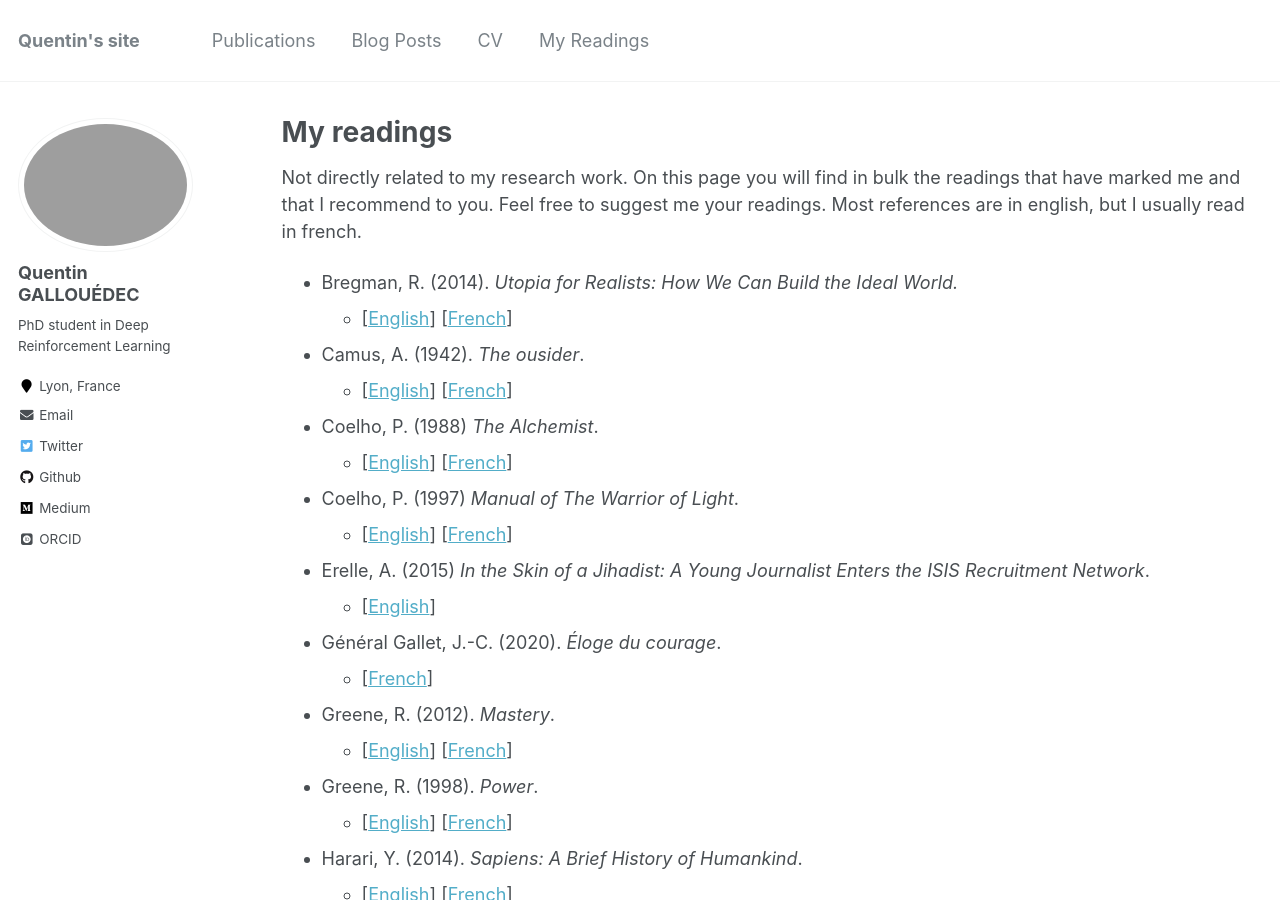
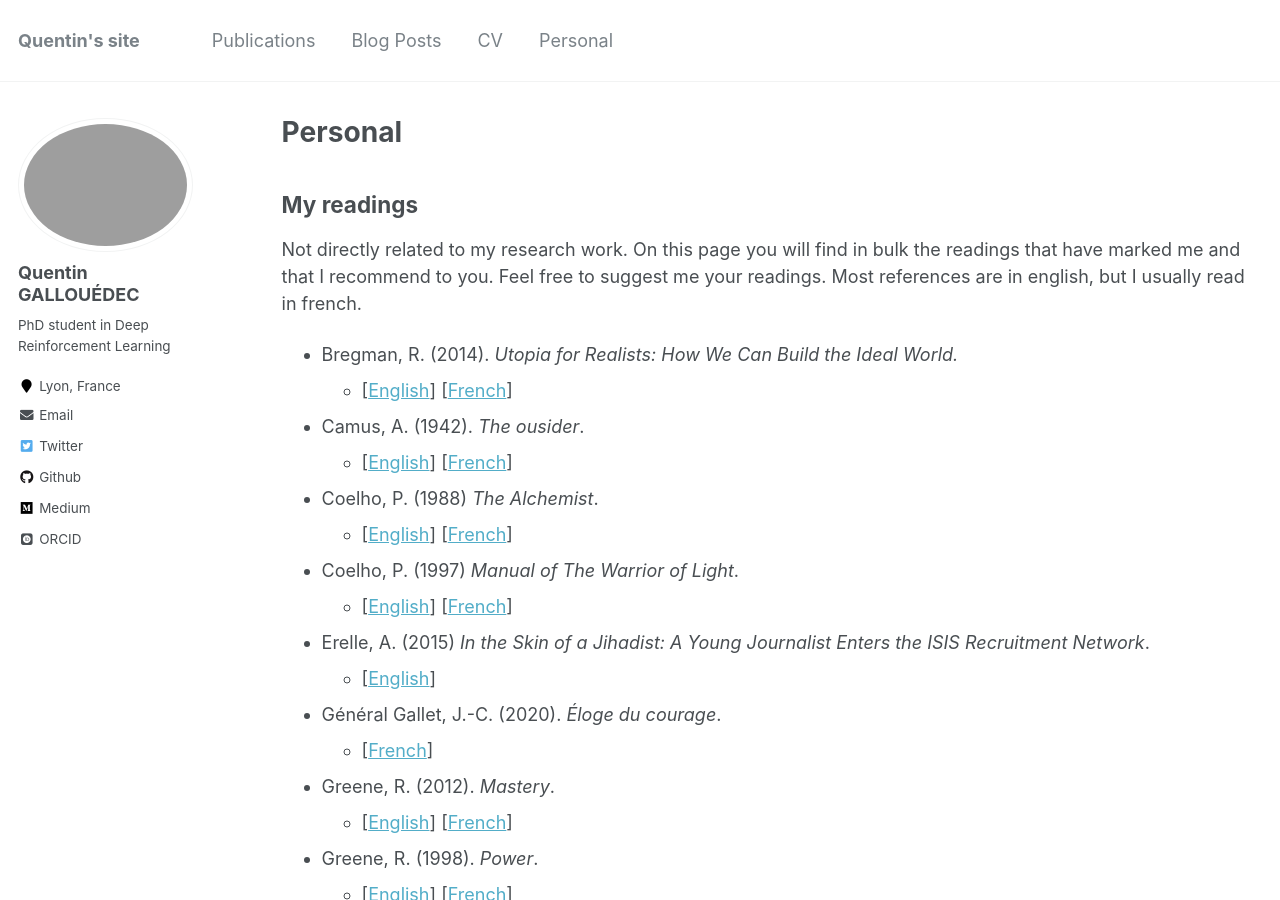
Before and after one commit to qgallouedec/qgallouedec.github.io, a Jekyll site: the page built from _pages/readings.md, in a window 1280 px wide and 900 px high. Built offline with Jekyll 4.4.1, drawn with Linux system fonts in a browser that asks for light colours; some web fonts are replaced.

Commit message:
turn reading into perso

```diff
--- a/_data/navigation.yml
+++ b/_data/navigation.yml
@@ -9,5 +9,5 @@ main:
   - title: "CV"
     url: /cv/
 
-  - title: "My Readings"
-    url: /readings/
+  - title: "Personal"
+    url: /personal/
--- a/_pages/readings.md
+++ b/_pages/readings.md
@@ -1,10 +1,11 @@
 ---
 layout: archive
-title: "My readings"
-permalink: /readings/
+title: "Personal"
+permalink: /personal/
 author_profile: true
 ---
 
+## My readings
 
 Not directly related to my research work. On this page you will find in bulk the readings that have marked me and that I recommend to you.
 Feel free to suggest me your readings. Most references are in english, but I usually read in french.
```
